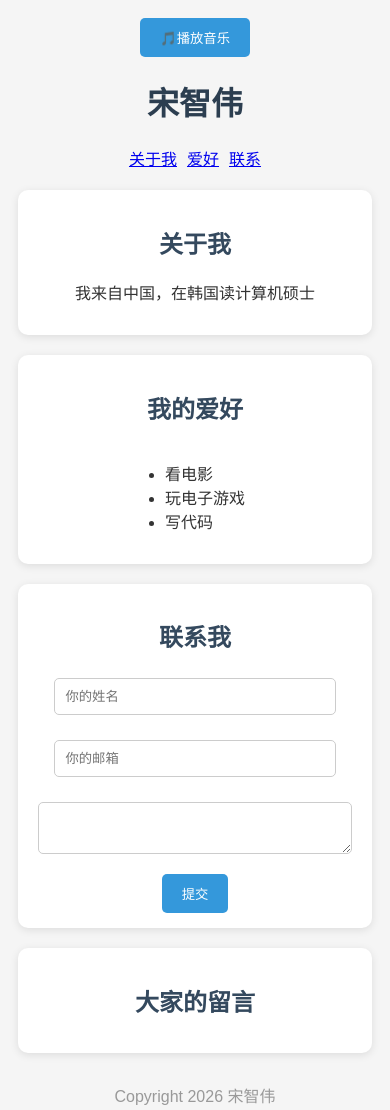
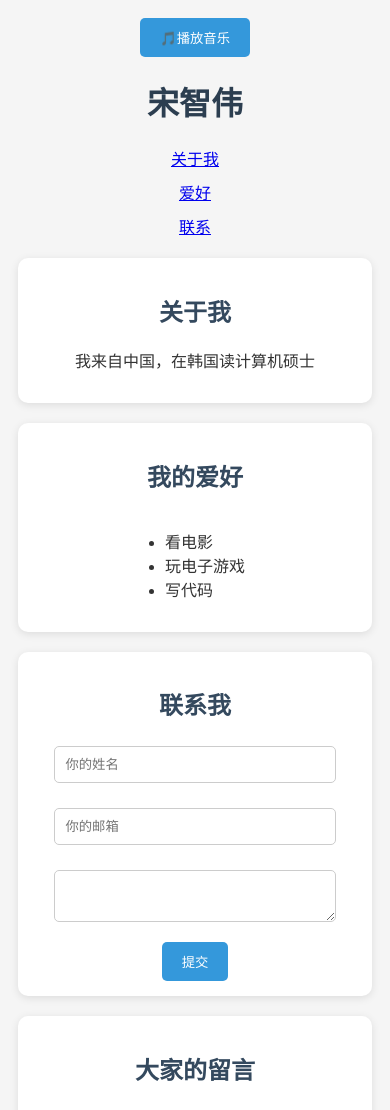
Before and after one commit to Mafia-Sekiro/my-web, a plain HTML site: page index.html in a window 390 px wide. Shown: the top 1110 px of the page. Drawn offline with Linux system fonts and the light colour scheme; no server answers.

Commit message:
Add files via upload

```diff
--- a/index.html
+++ b/index.html
@@ -29,7 +29,7 @@ align-items:center;
 }
 
   .contact-form input,
-  .contact-form taxtarea{
+  .contact-form textarea{
     width:80%;
     max-width:400px;
   }
@@ -74,7 +74,7 @@ align-items:center;
       padding:10px;
     }
     nav {
-      flex-direction:colum;
+      flex-direction:column;
       gap:10px;
     }
     .card {
@@ -167,7 +167,7 @@ submitBtn.addEventListener("click",sayHello);
 function sayHello() {
   let nameInput =
 document.querySelector("#username").value;
-　let emailInput =
+  let emailInput =
 document.querySelector("#useremail").value;
   let messageInput =
 document.querySelector("#usermessage").value;
@@ -214,7 +214,7 @@ document.querySelector("#usermessage").value;
    messageArray.forEach(function(msg){
      let div =
      document.createElement("div");
-     div.style.borderbottom = "1px solid #eee";
+     div.style.borderBottom = "1px solid #eee";
      div.style.padding = "10px 0";
      div.style.textAlign = "left";
      div.innerHTML = `<strong>${msg.userName}</strong>
```
